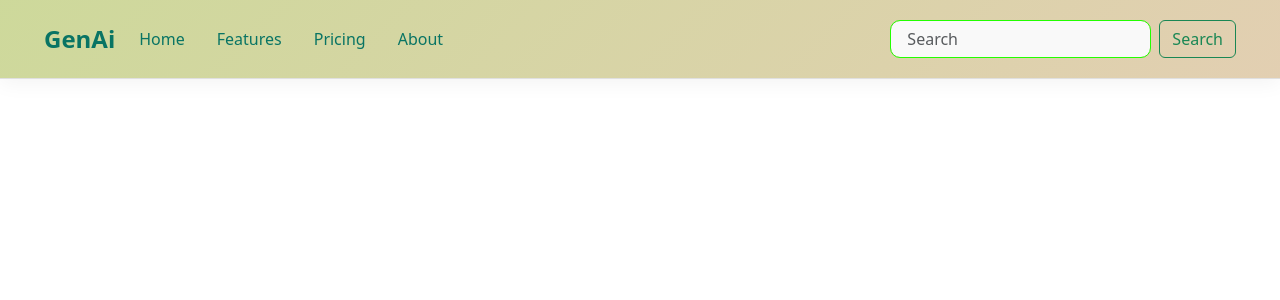
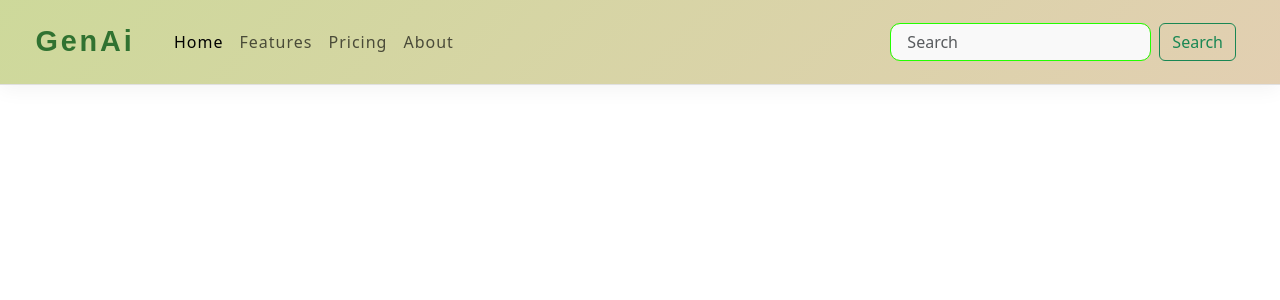
Before and after one commit to Pankajydv123/gen-ai-video-editor_Ai-Ml_028, a React (Create React App) app: page / in a window 1280 px wide. Shown: the top 300 px of the page. Built offline with nearby package versions, Linux system fonts and the light colour scheme.

Commit message:
Prepare for GitHub Pages deploy

```diff
--- a/src/components/Navbar.js
+++ b/src/components/Navbar.js
@@ -1,19 +1,20 @@
 import React from 'react';
 import './Navbar.css';
-
+import './title.css';
 
 export default function Navbar(props) {
   return (
     <nav className="navbar navbar-expand-lg fantastic-gradient" style={{
-  padding: '1rem 2rem',
+  padding: '1rem 2rem 1rem 0.5rem',
   boxShadow: '0 4px 20px rgba(0,0,0,0.05)',
   borderBottom: '1px solid #e0e0e0',
   position: 'sticky',
   top: 0,
   zIndex: 1000,
 }}>
-      <div className="container-fluid">
-        <a className="navbar-brand fw-bold" href="/" style={{ fontSize: '1.5rem', color: 'rgb(9, 116, 100)' }}>
+      <div className="container-fluid" id="Tat">
+        <div className="tat">
+          <a className="navbar-brand fw-bold" id="Tit" href="/">
           {props.title}
         </a>
 
@@ -29,25 +30,27 @@ export default function Navbar(props) {
           <span className="navbar-toggler-icon"></span>
         </button>
 
+        </div>
+
         <div className="collapse navbar-collapse" id="navbarContent">
-          <ul className="navbar-nav me-auto mb-2 mb-lg-0" style={{ gap: '1rem' }}>
+          <ul className="navbar-nav me-auto mb-2 mb-lg-0" >
             <li className="nav-item">
-              <a className="nav-link active" aria-current="page" href="/" style={{ color: 'rgb(9,116,100)' }}>
+              <a className="nav-link active" aria-current="page" href="/" >
                 Home
               </a>
             </li>
             <li className="nav-item">
-              <a className="nav-link" href="/" style={{ color: 'rgb(9,116,100)'}}>
+              <a className="nav-link" href="/" >
                 Features
               </a>
             </li>
             <li className="nav-item">
-              <a className="nav-link" href="/" style={{ color: 'rgb(9 116 100)' }}>
+              <a className="nav-link" href="/" >
                 Pricing
               </a>
             </li>
             <li className="nav-item">
-              <a className="nav-link" href="/" style={{ color: 'rgb(9,116,100)' }}>
+              <a className="nav-link" href="/" >
                 About
               </a>
             </li>
--- /dev/null
+++ b/src/components/title.css
@@ -0,0 +1,35 @@
+.tat a {
+    width:130px;
+    height: 52px;
+    font-size: 1.8em;
+    display: flex;
+    justify-content: center;
+    align-items: center;
+    color: rgb(48, 114, 49);
+    font-family: sans-serif;
+    cursor: pointer;
+    overflow: hidden;
+    transition: 0.5s;
+    letter-spacing:0.1em;
+}
+
+.tat a:hover{
+    font-family: sans-serif;
+    background-color: rgb(75, 137, 129);
+    border-radius: 20px;
+    letter-spacing:0.27em;
+    color: rgb(234, 249, 187);
+    filter: drop-shadow(0 0 10px rgb(147, 206, 9)) drop-shadow(0 0 30px rgb(147, 206, 9));
+}
+
+li a{
+    letter-spacing: 1px;
+    color: rgb(48, 114, 49);
+}
+
+li a:hover{
+    background-color: rgb(47, 174, 157);
+    filter: drop-shadow(0 0 10px rgb(21, 242, 106)) drop-shadow(0 0 30px rgb(21, 242, 106));
+    border-radius: 8px;
+    transition: 0.35s;
+}
```
